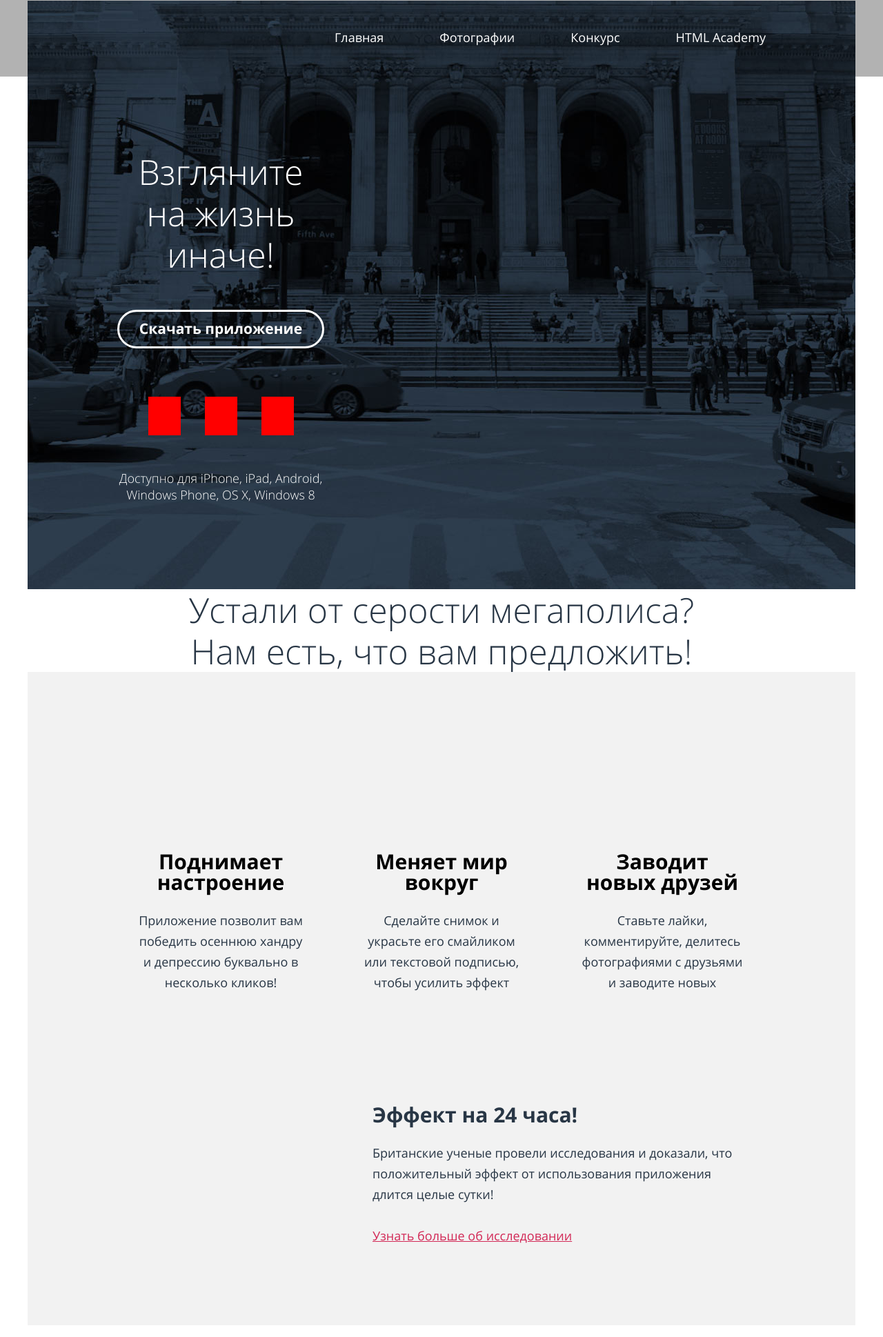
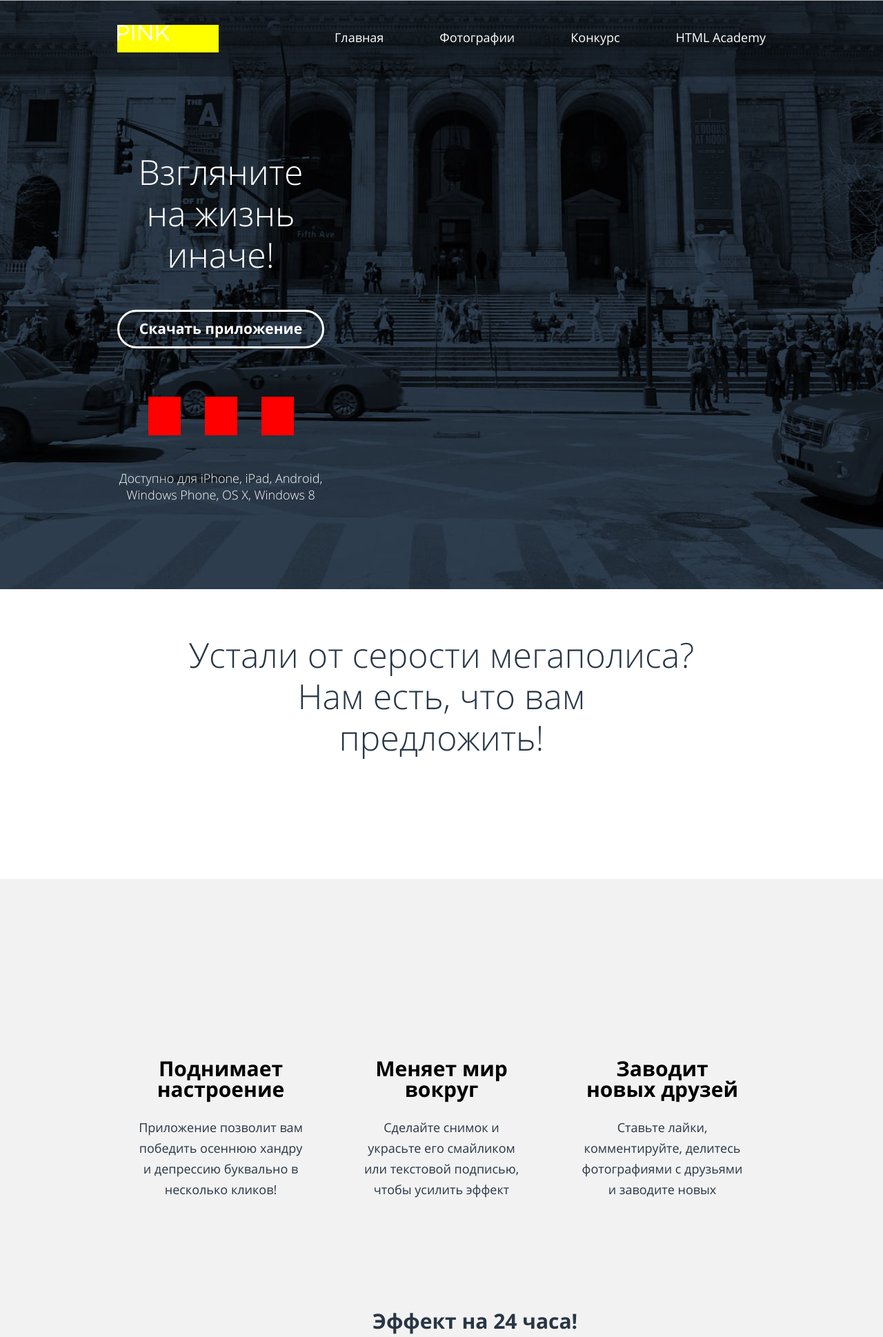
Before and after one commit to elenagradovich/425039-pink, a PHP site: page / in a window 1280 px wide. Shown: the top 1938 px of the page at 69% size. Run offline with PHP 8.4, Linux system fonts and the light colour scheme; style sheets or scripts are compiled from the project's sources.

Commit message:
pixel-perfect index, добавление новый оберток блоков

```diff
--- a/source/index.html
+++ b/source/index.html
@@ -42,11 +42,10 @@
     </header>
 
     <main class="page-content">
-      <div class="page-content__wrapper">
-        <div class="page-content__back page-content__back--index">
       <h1 class="page-content__title visually-hidden">Приложение ПИНК</h1>
-          <section class="page-content__downloads downloads">
-              <div class="downloads__wrapper-inner">
+      <div class="page-content__wrapper page-content__wrapper--downloads page-content__back">
+        <section class="downloads">
+            <div class="downloads__wrapper">
                 <h2 class="downloads__title">Взгляните на жизнь иначе!</h2>
                 <div class="downloads__btn-wrapper">
                   <a class="btn downloads__button" href="https://www.apple.com/ru/itunes/" target="_blank">Скачать приложение</a>
@@ -75,17 +74,16 @@
             </div>
         </section>
       </div>
-
-        <div class="page-content__slogan slogan">
-          <div class="slogan__wrapper">
+      <div class="page-content__wrapper page-content__wrapper--slogan">
+        <div class="slogan">
           <p class="slogan__text">Устали от серости мегаполиса?</p>
           <p class="slogan__text">Нам есть, что вам предложить!</p>
         </div>
       </div>
 
-        <section class="page-content__advantages advantages">
+      <div class="page-content__wrapper page-content__wrapper--advantages">
+        <section class="advantages">
           <h2 class="visually-hidden">Наши преимущества</h2>
-          <div class="advantages__wrapper">
           <ul class="advantages__list">
             <li class="advantages__item">
               <h3 class="advantages__title">Поднимает настроение</h3>
@@ -100,18 +98,21 @@
               <p class="advantages__content">Ставьте лайки, комментируйте, делитесь фотографиями с друзьями и заводите новых</p>
             </li>
           </ul>
+        </section>
       </div>
-        </section>
-        <section class="page-content__action action">
+
+      <div class="page-content__wrapper page-content__wrapper--action">
+        <section class="action">
           <div class="action__wrapper">
-            <h3 class="action__title">Эффект на 24 часа!</h3>
+              <h3 class="action__title">Эффект <br> на 24 часа!</h3>
               <p class="action__content">Британские ученые провели исследования и доказали, что положительный эффект от использования приложения длится целые сутки!</p>
               <a class="action__link" href="#">Узнать больше об исследовании</a>
           </div>
         </section>
+      </div>
 
-        <section class="page-content__comments comments">
-          <div class="comments__wrapper">
+      <div class="page-content__wrapper page-content__wrapper--comments">
+        <section class="comments">
           <h2 class="visually-hidden">Отзывы пользователей</h2>
           <ul class="comments__list">
             <li class="comments__item">
@@ -129,11 +130,11 @@
             <button class="comments__button-left" type="button"></button>
             <button class="comments__button-right" type="button"></button>
           </p>
+        </section>
       </div>
-        </section>
 
-        <section class="page-content__plans">
-          <div class="page-content__wrapper plans">
+      <div class="page-content__wrapper page-content__wrapper--plans">
+        <section class="plans">
           <h2 class="visually-hidden">Тарифные планы</h2>
           <ul class="plans__list">
             <li class="plans__item plans__item--extra  plan">
@@ -232,7 +233,6 @@
             <button class="slider-toggles__toggle slider-toggles__toggle--active" type="button"></button>
             <button class="slider-toggles__toggle" type="button"></button>
           </p>
-          </div>
         </section>
       </div>
     </main>
--- a/source/sass/blocks/_action.scss
+++ b/source/sass/blocks/_action.scss
@@ -4,21 +4,20 @@
 
 @media (min-width: $tablet-width) {
   .action {
-    display: flex;
-    width: 100%;
-    background: $color-primary;
+    @include wrapper($tablet-width);
+    justify-content: flex-end;
+    padding-left: $padding-side;
+    padding-right: $padding-side;
   }
 
   .action__wrapper {
     display: flex;
     flex-direction: column;
     align-items: flex-start;
-    padding-top: 96px;
-    padding-left: 330px;
-    padding-right: 20px;
-    padding-bottom: 78px;
-    max-width: $tablet-width;
-    margin: 0 auto;
+    margin-left: auto;
+    padding-top: 95px;
+    padding-bottom: 50px;
+    width: 310px;
   }
 
   .action__link {
@@ -30,14 +29,13 @@
 
   .action__content {
     margin: 0;
-    margin-bottom: 9px;
+    margin-bottom: 8px;
     line-height: 24px;
   }
 
   .action__title {
-    padding-right: 124px;
     margin: 0;
-    margin-bottom: 10px;
+    margin-bottom: 8px;
     font-weight: 700;
     font-size: 30px;
     line-height: 36px;
@@ -46,19 +44,24 @@
 
 @media (min-width: $desktop-width) {
   .action {
-    width: 100%;
-    background: darken($color-primary, 5.1);
+    @include wrapper($desktop-width);
+    padding-left: $padding-side-desktop;
+    padding-right: $padding-side-desktop;
   }
 
   .action__wrapper {
-    max-width: $desktop-width;
-    padding: 120px 165px 115px 500px;
+    width: 570px;
+    padding-bottom: 115px;
   }
 
   .action__title {
     font-size: 30px;
     line-height: 30px;
     margin-bottom: 25px;
+  }
+
+  .action__title br {
+    display: none;
   }
 
   .action__content {
--- a/source/sass/blocks/_advantages.scss
+++ b/source/sass/blocks/_advantages.scss
@@ -1,12 +1,7 @@
 .advantages {
-  width: 100%;
-  background: darken($color-primary, 5.1);
-}
-
-.advantages__wrapper {
-  display: flex;
-  flex-direction: column;
-  width: 100%;
+  @include wrapper($mobile-width);
+  padding-left: $padding-side;
+  padding-right: $padding-side;
 }
 
 .advantages__item {
@@ -19,6 +14,8 @@
   flex-direction: column;
 
   @include lt-st-reset;
+  padding-top: 50px;
+  padding-bottom: 285px;
 }
 
 .advantages__title {
@@ -36,27 +33,27 @@
 }
 
 @media (min-width: $tablet-width) {
-  .advantages__wrapper {
-    align-items: flex-end;
-    max-width: $tablet-width;
+  .advantages {
+    @include wrapper($tablet-width);
   }
 
   .advantages__list {
-    width: 54%;
-    padding-left: 0;
-    padding-right: 0;
+    padding: 25px 0 45px;
+    margin-left: auto;
+    width: 310px;
   }
 
   .advantages__item {
     text-align: left;
+    margin-bottom: 36px;
   }
 
   .advantages__item:last-child {
-    margin-bottom: 42px;
+    margin-bottom: 0;
   }
 
   .advantages__title {
-    margin-bottom: 12px;
+    margin-bottom: 10px;
     font-size: 18px;
     font-weight: 700;
     line-height: 24px;
@@ -65,18 +62,19 @@
 }
 
 @media (min-width: $desktop-width) {
-  .advantages__wrapper {
-    padding: 260px $padding-side-desktop 0;
-    margin: 0 auto;
-    max-width: $desktop-width;
+  .advantages {
+    @include wrapper($desktop-width);
+    padding-left: $padding-side-desktop;
+    padding-right: $padding-side-desktop;
   }
 
   .advantages__list {
     display: flex;
     flex-direction: row;
     justify-content: space-between;
-    width: 100%;
-    padding: 0 30px;
+    padding: 260px 30px 30px;
+    margin: 0;
+    width: auto;
   }
 
   .advantages__item {
--- a/source/sass/blocks/_comments.scss
+++ b/source/sass/blocks/_comments.scss
@@ -1,24 +1,18 @@
 .comments {
-  width: 100%;
-}
-
-.comments__wrapper {
-  position: relative;
-  display: flex;
-  flex-direction: column;
-  margin: 0 auto;
-  padding-left: 20px;
-  padding-right: 20px;
+  @include wrapper($mobile-width);
+  padding-left: $padding-side;
+  padding-right: $padding-side;
 }
 
 .comments__list {
+  position: relative;
   @include lt-st-reset;
+  padding-top: 45px;
   text-align: center;
 }
 
 .comments__title {
-  margin: 0;
-  margin-bottom: 12px;
+  margin: 0 0 15px;
   font-size: 18px;
   line-height: 30px;
   font-weight: 700;
@@ -26,7 +20,7 @@
 }
 
 .comments__content {
-  margin: 0 0 25px;
+  margin: 0 0 27px;
   line-height: 30px;
 }
 
@@ -36,6 +30,7 @@
 
 .comments__toggles {
   margin: 0 auto;
+  padding-bottom: 65px;
 }
 
 .comments__buttons {
@@ -43,9 +38,12 @@
 }
 
 @media (min-width: $tablet-width) {
-  .comments__wrapper {
-    max-width: $tablet-width;
-    padding: 0;
+  .comments {
+    @include wrapper($tablet-width);
+  }
+
+  .comments__list {
+    padding-top: 75px;
   }
 
   .comments__item {
@@ -59,24 +57,35 @@
 
   .comments__title {
     font-size: 20px;
-    margin-bottom: 7px;
+    margin-bottom: 0;
   }
 
   .comments__content {
     order: -1;
-    margin-bottom: 35px;
+    margin-bottom: 34px;
   }
 
   .comments__info {
     display: block;
-    margin-bottom: 33px;
+    margin-bottom: 30px;
+    font-size: 14px;
+  }
+
+  .comments__toggles {
+    padding-bottom: 70px;
   }
 }
 
 @media (min-width: $desktop-width) {
-  .comments__wrapper {
-    max-width: $desktop-width;
-    padding: 140px 205px 55px;
+  .comments {
+    @include wrapper($desktop-width);
+    padding-left: $padding-side-desktop;
+    padding-right: $padding-side-desktop;
+  }
+
+  .comments__list {
+    padding-top: 185px;
+    padding-bottom: 120px;
   }
 
   .comments__title {
@@ -85,7 +94,14 @@
   }
 
   .comments__content {
+    font-size: 18px;
     margin-bottom: 36px;
+  }
+
+  .comments__item {
+    position: relative;
+    padding-left: 125px;
+    padding-right: 125px;
   }
 
   .comments__info {
--- a/source/sass/blocks/_contacts.scss
+++ b/source/sass/blocks/_contacts.scss
@@ -52,8 +52,10 @@
   }
 }
 
-@media (min-width: 310px * 3) {
+@media (min-width: $desktop-width) {
   .contacts {
+    justify-content: space-between;
+    padding: 0;
     max-width: $desktop-width;
   }
 
@@ -69,14 +71,3 @@
     margin-bottom: 22px;
   }
 }
-
-@media (min-width: $desktop-width) {
-  .contacts {
-    justify-content: space-between;
-    padding: 0;
-  }
-
-  .contacts__item {
-    width: 32%;
-  }
-}
--- a/source/sass/blocks/_downloads.scss
+++ b/source/sass/blocks/_downloads.scss
@@ -1,12 +1,16 @@
 .downloads {
-  background-color: $color-bg-download;
+  @include wrapper($mobile-width);
+  justify-content: center;
+  align-items: center;
+  margin-top: auto;
+  padding-left: $padding-side;
+  padding-right: $padding-side;
 }
 
-.downloads__wrapper-inner {
-  display: flex;
-  flex-direction: column;
-  justify-content: center;
-  align-items: center;
+.downloads__wrapper {
+  background: $color-bg-download;
+  padding-top: 27px;
+  padding-bottom: 30px;
 }
 
 .downloads__title {
@@ -56,11 +60,18 @@
 
 @media (min-width: $tablet-width) {
   .downloads {
-    background-color: transparent;
+    @include wrapper($tablet-width);
+    padding-left: $padding-side;
+    padding-right: $padding-side;
+    position: relative;
   }
 
-  .downloads__wrapper-inner {
+  .downloads__wrapper {
+    position: absolute;
     width: 300px;
+    left: $padding-side;
+    bottom: 80px;
+    background: transparent;
   }
 
   .downloads__title {
@@ -96,6 +107,17 @@
 }
 
 @media (min-width: $desktop-width) {
+  .downloads {
+    @include wrapper($desktop-width);
+    padding-left: $padding-side-desktop;
+    padding-right: $padding-side-desktop;
+  }
+
+  .downloads__wrapper {
+    left: $padding-side-desktop;
+    bottom: 95px;
+  }
+
   .downloads__title {
     font-size: 50px;
     line-height: 60px;
--- a/source/sass/blocks/_footer.scss
+++ b/source/sass/blocks/_footer.scss
@@ -4,13 +4,14 @@
 
 .footer-index__wrapper {
   @include wrapper($mobile-width);
+  padding-left: $padding-side;
+  padding-right: $padding-side;
   align-items: center;
-  padding-top: 44px;
 }
 
 .footer-index__title {
-  margin: 0 0 30px;
-  padding: 0;
+  margin: 0 0 20px;
+  padding-top: 44px;
   font-weight: 300;
   font-size: 24px;
   color: $color-secondary;
@@ -19,11 +20,9 @@
 }
 
 .footer__wrapper-bottom {
-  display: flex;
-  flex-direction: column;
-  align-items: center;
-  padding-top: 45px;
-  padding-bottom: 30px;
+  padding: 45px $padding-side 30px;
+  @include wrapper($mobile-width);
+  align-items: center
 }
 
 .footer__wrapper-bottom--index {
@@ -39,20 +38,25 @@
 }
 
 .footer-index__contacts {
-  margin-bottom: 35px;
+  margin-bottom: 15px;
 }
 
 @media (min-width: $tablet-width) {
   .footer-index__wrapper {
     @include wrapper($tablet-width);
-    padding-top: 45px;
   }
 
   .footer__wrapper-bottom {
-    display: flex;
+    @include wrapper($tablet-width);
     flex-direction: row;
     justify-content: space-between;
-    padding: 36px $padding-side;
+    padding-top: 36px;
+    padding-bottom: 36px;
+  }
+
+  .footer__wrapper-bottom--index {
+    padding-top: 70px;
+    padding-bottom: 70px;
   }
 
   .footer-index__title {
@@ -60,6 +64,7 @@
     font-weight: 300;
     line-height: 50px;
     margin-bottom: 40px;
+    padding-top: 45px;
   }
 
   .footer__item {
@@ -73,7 +78,9 @@
 
 @media (min-width: $desktop-width) {
   .footer__wrapper-bottom {
-    max-width: $desktop-width;
+    @include wrapper($desktop-width);
+    flex-direction: row;
+    justify-content: space-between;
     padding: 100px $padding-side-desktop;
   }
 
@@ -88,18 +95,18 @@
 
   .footer-index__wrapper {
     @include wrapper($desktop-width);
-    padding-top: 65px;
+    padding-left: $padding-side-desktop;
+    padding-right: $padding-side-desktop;
   }
 
   .footer-index__title {
     font-size: 50px;
     line-height: 58px;
+    padding-top: 65px;
     margin-bottom: 60px;
   }
 
   .footer-index__contacts {
-    padding-left: $padding-side-desktop;
-    padding-right: $padding-side-desktop;
     margin-bottom: 20px;
   }
 }
--- a/source/sass/blocks/_index-content.scss
+++ /dev/null
@@ -1,82 +0,0 @@
-.index-content__downloads {
-  padding: 27px 20px 30px;
-}
-
-.index-content__slogan {
-  padding: 40px 20px 63px;
-  background: $color-primary;
-}
-
-.index-content__advantages {
-  padding: 50px 45px 285px 60px;
-}
-
-.index-content__comments {
-  padding-top: 45px;
-  padding-bottom: 60px;
-}
-
-.index-content {
-  margin: 0 auto;
-}
-
-.index-content__plans {
-  overflow: hidden;
-  padding-top: 70px;
-  padding-bottom: 45px;
-}
-
-@media (min-width: $tablet-width) {
-  .index-content__downloads {
-    position: relative;
-    max-width: $tablet-width;
-    padding: 0 20px;
-    margin: 0 auto;
-  }
-
-  .index-content__slogan {
-    padding-top: 45px;
-    padding-right: 0;
-    padding-left: 20px;
-    padding-bottom: 95px;
-    background: $color-primary;
-  }
-
-  .index-content__advantages {
-    padding-top: 26px;
-    padding-bottom: 0;
-    padding-right: 0;
-  }
-
-  .index-content__comments {
-    padding-bottom: 70px;
-  }
-
-  .index-content__plans {
-    padding-top: 38px;
-    padding-bottom: 45px;
-  }
-}
-
-@media (min-width: $desktop-width) {
-  .index-content__downloads {
-    max-width: $desktop-width;
-    padding-left: $padding-side-desktop;
-    padding-right: $padding-side-desktop;
-    margin: 0 auto;
-  }
-
-  .index-content__slogan {
-    padding: 65px $padding-side-desktop 175px;
-    width: 100%;
-  }
-
-  .index-content__advantages {
-    padding: 0;
-  }
-
-  .index-content__plans {
-    padding-top: 67px;
-    padding-bottom: 65px;
-  }
-}
--- a/source/sass/blocks/_page-content.scss
+++ b/source/sass/blocks/_page-content.scss
@@ -1,23 +1,24 @@
-.page-content {
-  margin-top: -$height-top-mobile;
+.page-content__wrapper {
   width: 100%;
+  min-width: $mobile-width;
 }
 
-.page-content__wrapper {
-  @include wrapper($mobile-width);
-  overflow: hidden;
+.page-content__wrapper--downloads {
+  display: flex;
+  margin-top: -$height-top-mobile;
+}
+
+.page-content__wrapper--advantages,
+.page-content__wrapper--plans {
+  background-color: $color-bg-form;
 }
 
 .page-content__back {
-  min-height: 462px;
+  min-height: 733px;
   background: $color-secondary url("../img/bg-back-mobile@1x.jpg") no-repeat;
   background-size: cover;
   background-position: 50% 50%;
   z-index: 0;
-}
-
-.page-content__back--index {
-  position: relative;
 }
 
 .page-content__back--photo,
@@ -26,10 +27,8 @@
   min-height: 237px;
 }
 
-.page-content__downloads {
-  position: absolute;
-  bottom: 0;
-  left: 0;
+.page-content__slogan {
+  @include wrapper($mobile-width);
 }
 
 .page-content__title {
@@ -57,16 +56,6 @@
     margin-top: -$height-top;
   }
 
-  .page-content__wrapper {
-    @include wrapper($tablet-width);
-    margin-bottom: 50px;
-  }
-
-  .page-content__wrapper--form {
-    padding-left: $padding-side;
-    padding-right: $padding-side;
-  }
-
   .page-content__back {
     min-height: 730px;
     background: $color-secondary url("../img/bg-back-tablet@1x.jpg") no-repeat;
@@ -86,21 +75,11 @@
     color: $color-primary;
     font-weight: 300;
   }
-
-  .page-content__downloads {
-    left: $padding-side;
-    bottom: 110px;
-  }
 }
 
 @media (min-width: $desktop-width) {
-  .page-content__wrapper {
-    @include wrapper($desktop-width);
-  }
-
-  .page-content__wrapper--form {
-    padding-left: $padding-side-desktop;
-    padding-right: $padding-side-desktop;
+  .page-content__wrapper--action {
+    background-color: $color-bg-form;
   }
 
   .page-content__back {
@@ -124,9 +103,4 @@
     padding-left: $padding-side-desktop;
     padding-right: $padding-side-desktop;
   }
-
-  .page-content__downloads {
-    left: $padding-side-desktop;
-    bottom: 125px;
-  }
 }
--- a/source/sass/blocks/_page-header.scss
+++ b/source/sass/blocks/_page-header.scss
@@ -1,4 +1,5 @@
 .page-header {
+  position: relative;
   background-color: $color-secondary;
   width: 100%;
   z-index: 3;
--- a/source/sass/blocks/_plans.scss
+++ b/source/sass/blocks/_plans.scss
@@ -1,3 +1,10 @@
+.plans {
+  @include wrapper($mobile-width);
+  padding-left: $padding-side;
+  padding-right: $padding-side;
+  overflow: hidden;
+}
+
 .plans__list {
   @include lt-st-reset;
   display: flex;
@@ -5,6 +12,7 @@
   justify-content: center;
   align-items: flex-end;
   margin-bottom: 32px;
+  padding-top: 70px;
 }
 
 .plans__item--extra {
@@ -12,7 +20,7 @@
 }
 
 .plan__column {
-  width: 272px;
+  width: 275px;
   border-collapse: collapse;
 }
 
@@ -61,7 +69,7 @@
 .plan__cell {
   padding: 0 22px;
   width: 276px;
-  height: 59px;
+  height: 61px;
   background: $color-primary;
   text-align: left;
   border-bottom: 2px solid $color-input-border;
@@ -73,9 +81,20 @@
 
 .plan__toggles {
   margin: 0 auto;
+  padding-bottom: 45px;
 }
 
 @media (min-width: $tablet-width) {
+  .plans {
+    @include wrapper($tablet-width);
+  }
+
+  .plans__list {
+    margin-bottom: 0;
+    padding-top: 38px;
+    padding-bottom: 70px;
+  }
+
   .plans__item--extra {
     display: flex;
     margin-top: auto;
@@ -120,6 +139,17 @@
 }
 
 @media (min-width: $desktop-width) {
+  .plans {
+    @include wrapper($desktop-width);
+    padding-left: $padding-side-desktop;
+    padding-right: $padding-side-desktop;
+  }
+
+  .plans__list {
+    padding-top: 70px;
+    padding-bottom: 95px;
+  }
+
   .plan__column {
     width: 235px;
   }
--- a/source/sass/blocks/_slogan.scss
+++ b/source/sass/blocks/_slogan.scss
@@ -1,11 +1,6 @@
 .slogan {
-  width: 100%;
-}
-
-.slogan__wrapper {
-  margin: 0 auto;
-  padding-right: 50px;
-  padding-left: 50px;
+  @include wrapper($mobile-width);
+  padding: 40px 50px 63px;
   text-align: center;
 }
 
@@ -18,11 +13,11 @@
   line-height: 30px;
 }
 
+
 @media (min-width: $tablet-width) {
-  .slogan__wrapper {
-    margin: 0 auto;
-    padding-right: 0;
-    padding-left: 0;
+  .slogan {
+    @include wrapper($tablet-width);
+    padding: 47px $padding-side 95px;
   }
 
   .slogan__text {
@@ -37,6 +32,11 @@
 }
 
 @media (min-width: $desktop-width) {
+  .slogan {
+    @include wrapper($desktop-width);
+    padding: 65px $padding-side-desktop 175px;
+  }
+
   .slogan__text {
     font-size: 50px;
     line-height: 60px;
--- a/source/sass/style.scss
+++ b/source/sass/style.scss
@@ -38,7 +38,6 @@ img {
 @import "blocks/_downloads.scss";
 @import "blocks/_advantages.scss";
 @import "blocks/_action.scss";
-@import "blocks/_index-content.scss";
 @import "blocks/_slogan.scss";
 @import "blocks/_comments.scss";
 @import "blocks/_plans.scss";
```
Lines whose indentation alone changed are shown as unchanged.
